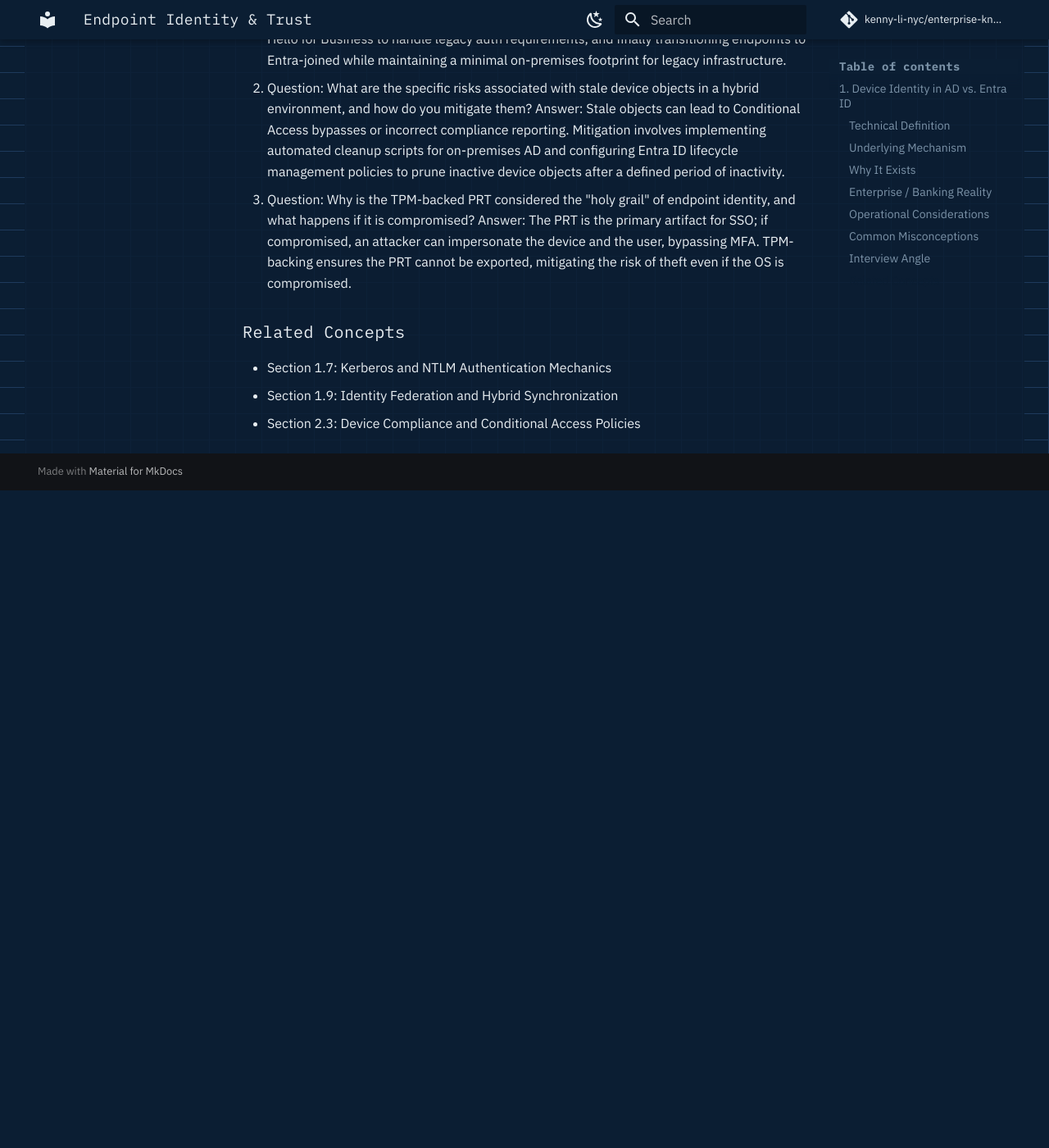
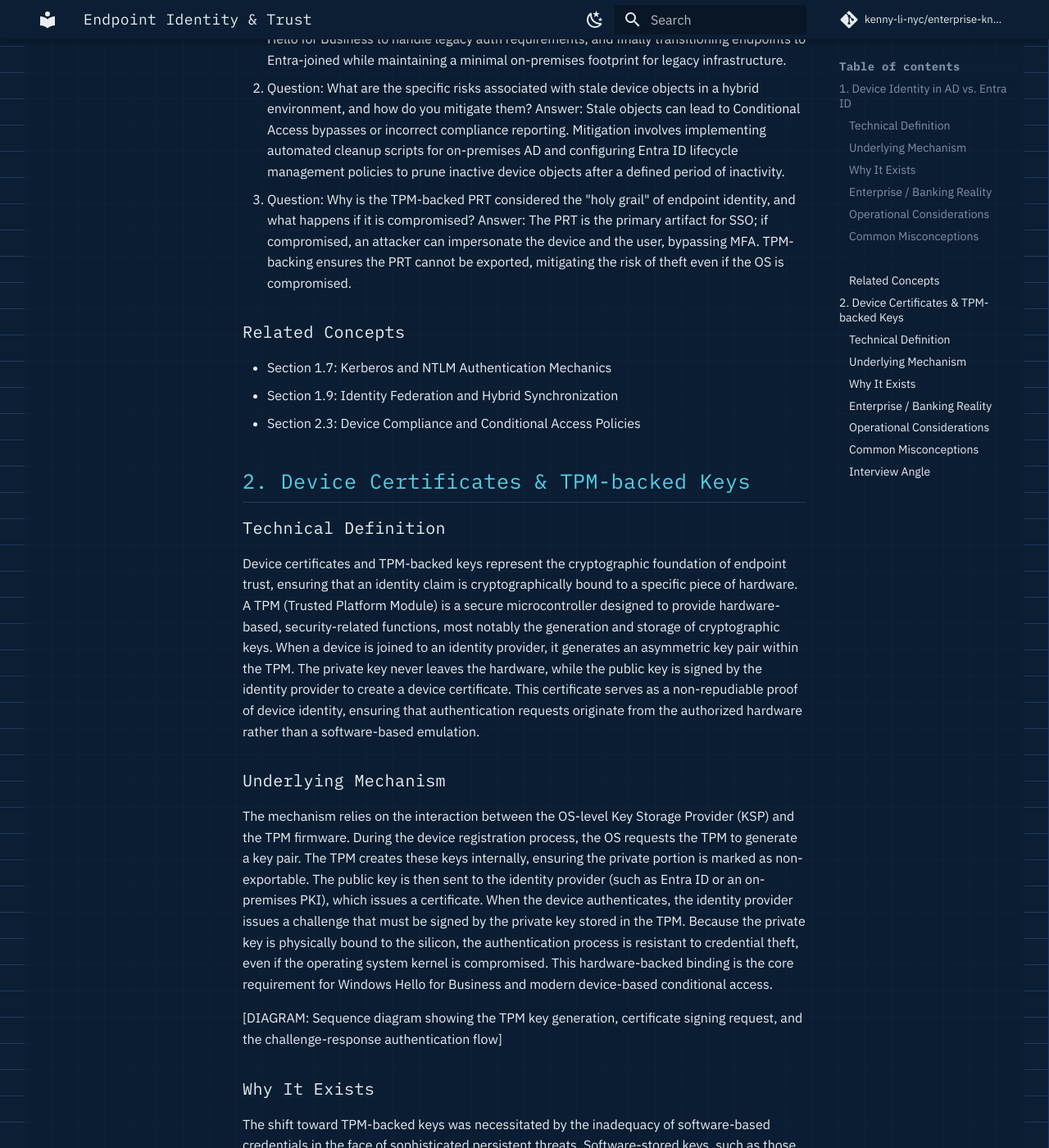
Before and after one commit to kenny-li-nyc/enterprise-knowledge-base, an MkDocs documentation site: the page built from docs/endpoint/endpoint-identity-trust.md, in a window 1280 px wide and 1400 px high, scrolled down 2375 px. Shown: the whole window at 82% size. Built offline with MkDocs 1.6.1 and Material for MkDocs 9.7.7, drawn with Linux system fonts in a browser that asks for light colours; comment, search, counter and statistics services are not loaded; before the commit the page ends 2973 px from its top, so only the background shows below that; some of the changed text lies outside the part shown.

Commit message:
docs: add section on device certificates and TPM-backed keys
Co-authored-by: aider (gemini/gemini-3.1-flash-lite) <aider@aider.chat>

```diff
--- a/docs/endpoint/endpoint-identity-trust.md
+++ b/docs/endpoint/endpoint-identity-trust.md
@@ -37,3 +37,32 @@ Managing device identities requires rigorous lifecycle management, particularly
 - Section 1.7: Kerberos and NTLM Authentication Mechanics
 - Section 1.9: Identity Federation and Hybrid Synchronization
 - Section 2.3: Device Compliance and Conditional Access Policies
+
+## 2. Device Certificates & TPM-backed Keys
+
+### Technical Definition
+Device certificates and TPM-backed keys represent the cryptographic foundation of endpoint trust, ensuring that an identity claim is cryptographically bound to a specific piece of hardware. A TPM (Trusted Platform Module) is a secure microcontroller designed to provide hardware-based, security-related functions, most notably the generation and storage of cryptographic keys. When a device is joined to an identity provider, it generates an asymmetric key pair within the TPM. The private key never leaves the hardware, while the public key is signed by the identity provider to create a device certificate. This certificate serves as a non-repudiable proof of device identity, ensuring that authentication requests originate from the authorized hardware rather than a software-based emulation.
+
+### Underlying Mechanism
+The mechanism relies on the interaction between the OS-level Key Storage Provider (KSP) and the TPM firmware. During the device registration process, the OS requests the TPM to generate a key pair. The TPM creates these keys internally, ensuring the private portion is marked as non-exportable. The public key is then sent to the identity provider (such as Entra ID or an on-premises PKI), which issues a certificate. When the device authenticates, the identity provider issues a challenge that must be signed by the private key stored in the TPM. Because the private key is physically bound to the silicon, the authentication process is resistant to credential theft, even if the operating system kernel is compromised. This hardware-backed binding is the core requirement for Windows Hello for Business and modern device-based conditional access.
+
+[DIAGRAM: Sequence diagram showing the TPM key generation, certificate signing request, and the challenge-response authentication flow]
+
+### Why It Exists
+The shift toward TPM-backed keys was necessitated by the inadequacy of software-based credentials in the face of sophisticated persistent threats. Software-stored keys, such as those in a standard certificate store, are vulnerable to memory scraping and file-system extraction. By moving the root of trust to hardware, organizations can ensure that even if an attacker gains administrative access to the OS, they cannot extract the private keys required to impersonate the device. This architectural shift is critical for meeting regulatory requirements that mandate hardware-backed security for accessing sensitive financial data and transactional systems.
+
+### Enterprise / Banking Reality
+In high-security banking environments, TPM 2.0 is a non-negotiable requirement for all endpoints. Architects must ensure that the entire fleet supports TPM 2.0 and that the BIOS/UEFI configurations are locked down to prevent tampering. The audit and compliance angle is significant: regulators often require proof that cryptographic keys are stored in FIPS 140-2/3 validated hardware. If a device lacks a TPM or has a disabled TPM, it is effectively untrusted and should be blocked from accessing sensitive resources via Conditional Access policies. This creates an operational dependency on hardware procurement standards and firmware lifecycle management.
+
+### Operational Considerations
+Operationalizing TPM-backed keys requires robust monitoring of the TPM state across the fleet. Administrators must use tools to verify that the TPM is initialized, owned, and functioning correctly. If a TPM fails or is cleared, the device identity is effectively destroyed, requiring a re-enrollment process. Monitoring for "TPM lockout" events is also critical, as these can indicate brute-force attempts against the hardware. Furthermore, administrators must manage the lifecycle of the certificates associated with these keys, ensuring they are renewed before expiration to prevent service disruption.
+
+[CLI: PowerShell command to query the TPM status, manufacturer, and version information on a Windows endpoint]
+
+### Common Misconceptions
+!!! warning
+    A common misconception is that BitLocker encryption alone provides sufficient hardware-backed identity. While BitLocker uses the TPM to protect the disk encryption key, it is a separate function from the device identity certificate. Another frequent error is assuming that virtual TPMs (vTPMs) in virtualized environments provide the same level of security as physical TPMs; while they offer similar functionality, they are only as secure as the hypervisor hosting them, which may not meet the strict hardware-isolation requirements of certain banking compliance frameworks.
+
+### Interview Angle
+1. Question: How do you handle a scenario where a fleet of legacy devices lacks TPM 2.0 but must access sensitive banking applications?
+   Answer: The architectural response is to enforce a "Zero Trust" posture where these devices are treated as untrusted. They should be isolated to a restricted network segment or denied access to sensitive applications entirely, with a clear roadmap for hardware replacement.
```
